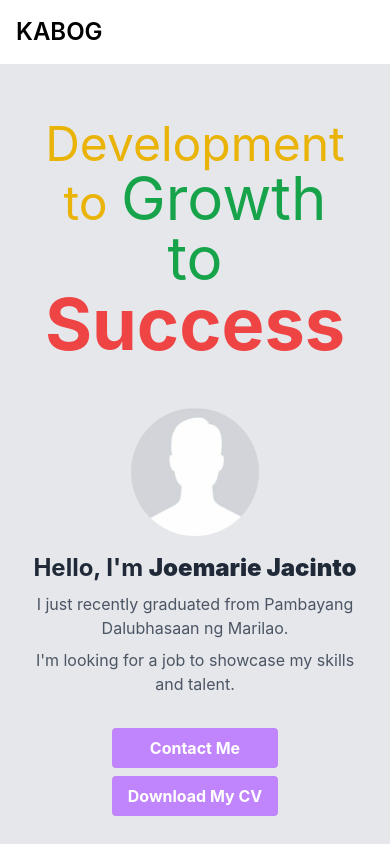
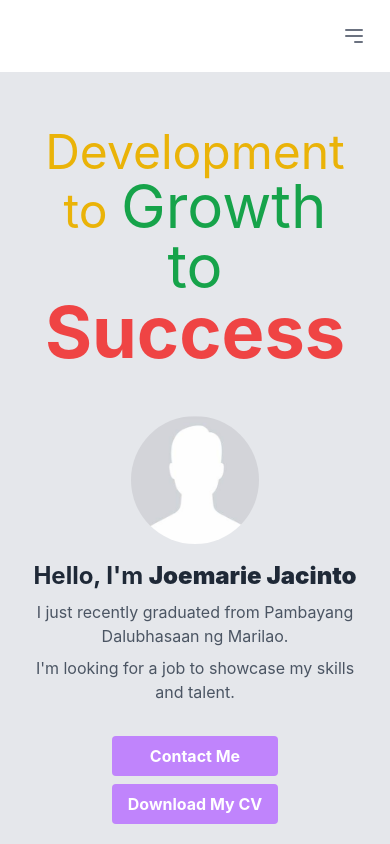
Before and after one commit to 8xers6/Joemarie_Portfolio, a React (Create React App) app: page / in a window 390 px wide. Shown: the top 844 px of the page. Built offline with nearby package versions, Linux system fonts and the light colour scheme.

Commit message:
Update Navbar.jsx

```diff
--- a/src/Navbar.jsx
+++ b/src/Navbar.jsx
@@ -1,35 +1,108 @@
-function Navbar(){
+import React, { useState, useEffect } from 'react';
 
+function Navbar() {
+  const [isOpen, setIsOpen] = useState(false);
 
-  return(
+  useEffect(() => {
+    const smoothScroll = (event) => {
+      event.preventDefault();
+      const targetId = event.target.getAttribute('href').substring(1);
+      const targetElement = document.getElementById(targetId);
+      if (targetElement) {
+        targetElement.scrollIntoView({
+          behavior: 'smooth',
+          block: 'start',
+        });
+      }
+    };
 
+    const navLinks = document.querySelectorAll('nav a');
+    navLinks.forEach((link) => {
+      link.addEventListener('click', smoothScroll);
+    });
 
-<nav class="bg-white border-gray-200 dark:bg-gray-900 sticky top-0" id="Navbar">
-  <div class="max-w-screen-xl flex flex-wrap items-center justify-between mx-auto p-4">
-        <span class="self-center text-2xl font-semibold whitespace-nowrap dark:text-white">KABOG</span>
-    <div class="hidden w-full md:block md:w-auto" id="navbar-default">
-      <ul class="font-medium flex flex-col p-4 md:p-0 mt-4 border border-gray-100 rounded-lg bg-gray-50 md:flex-row md:space-x-8 rtl:space-x-reverse md:mt-0 md:border-0 md:bg-white dark:bg-gray-800 md:dark:bg-gray-900 dark:border-gray-700">
+    return () => {
+      navLinks.forEach((link) => {
+        link.removeEventListener('click', smoothScroll);
+      });
+    };
+  }, []);
+
+  return (
+    <nav className="bg-white border-gray-200 dark:bg-gray-900 sticky top-0 z-50" id="Navbar">
+      <div className="max-w-screen-xl flex flex-wrap items-center justify-between mx-auto p-4">
+        <span className="self-center text-2xl font-semibold whitespace-nowrap dark:text-white"></span>
+
+        {/* Hamburger Menu Button */}
+        <button
+          onClick={() => setIsOpen(!isOpen)}
+          className="inline-flex items-center p-2 w-10 h-10 justify-center text-gray-500 rounded-lg md:hidden hover:bg-gray-100 focus:outline-none focus:ring-2 focus:ring-gray-200 dark:text-white dark:hover:bg-gray-700 dark:focus:ring-white"
+          aria-controls="navbar-default"
+          aria-expanded={isOpen}
+        >
+          <span className="sr-only">Open main menu</span>
+          <svg
+            className={`w-6 h-6 ${isOpen ? 'hidden' : 'block'}`}
+            aria-hidden="true"
+            fill="none"
+            stroke="currentColor"
+            viewBox="0 0 24 24"
+            xmlns="http://www.w3.org/2000/svg"
+          >
+            <path strokeLinecap="round" strokeLinejoin="round" strokeWidth="2" d="M4 6h16M4 12h16m-7 6h7"></path>
+          </svg>
+          <svg
+            className={`w-6 h-6 ${isOpen ? 'block' : 'hidden'}`}
+            aria-hidden="true"
+            fill="none"
+            stroke="currentColor"
+            viewBox="0 0 24 24"
+            xmlns="http://www.w3.org/2000/svg"
+          >
+            <path strokeLinecap="round" strokeLinejoin="round" strokeWidth="2" d="M6 18L18 6M6 6l12 12"></path>
+          </svg>
+        </button>
+
+        <div className={`w-full md:block md:w-auto ${isOpen ? 'block' : 'hidden'} md:flex md:items-center`} id="navbar-default">
+          <ul className="font-medium flex flex-col md:flex-row p-4 md:p-0 mt-4 border border-gray-100 rounded-lg bg-gray-50 md:bg-white dark:bg-gray-800 md:dark:bg-gray-900 md:border-0 dark:border-gray-700 md:space-x-8 rtl:space-x-reverse">
             <li>
-          <a href="#Aboutme" class="block py-2 px-3 text-white bg-blue-700 rounded md:bg-transparent md:text-blue-700 md:p-0 dark:text-white md:dark:text-blue-500" aria-current="page">Home</a>
+              <a
+                href="#Aboutme"
+                className="block py-2 px-3 text-white bg-blue-700 rounded md:bg-transparent md:text-blue-700 md:p-0 dark:text-white md:dark:text-blue-500"
+                aria-current="page"
+              >
+                Home
+              </a>
             </li>
             <li>
-          <a href="#Aboutme" class="block py-2 px-3 text-gray-900 rounded hover:bg-gray-100 md:hover:bg-transparent md:border-0 md:hover:text-blue-700 md:p-0 dark:text-white md:dark:hover:text-blue-500 dark:hover:bg-gray-700 dark:hover:text-white md:dark:hover:bg-transparent">About Me</a>
+              <a
+                href="#Somethingaboutme"
+                className="block py-2 px-3 text-gray-900 rounded hover:bg-gray-100 md:hover:bg-transparent md:border-0 md:hover:text-blue-700 md:p-0 dark:text-white md:dark:hover:text-blue-500 dark:hover:bg-gray-700 dark:hover:text-white md:dark:hover:bg-transparent"
+              >
+                About Me
+              </a>
             </li>
             <li>
-          <a href="#listofknown" class="block py-2 px-3 text-gray-900 rounded hover:bg-gray-100 md:hover:bg-transparent md:border-0 md:hover:text-blue-700 md:p-0 dark:text-white md:dark:hover:text-blue-500 dark:hover:bg-gray-700 dark:hover:text-white md:dark:hover:bg-transparent">Languages</a>
+              <a
+                href="#listofknown"
+                className="block py-2 px-3 text-gray-900 rounded hover:bg-gray-100 md:hover:bg-transparent md:border-0 md:hover:text-blue-700 md:p-0 dark:text-white md:dark:hover:text-blue-500 dark:hover:bg-gray-700 dark:hover:text-white md:dark:hover:bg-transparent"
+              >
+                Languages
+              </a>
             </li>
             <li>
-          <a href="#Contactme" class="block py-2 px-3 text-gray-900 rounded hover:bg-gray-100 md:hover:bg-transparent md:border-0 md:hover:text-blue-700 md:p-0 dark:text-white md:dark:hover:text-blue-500 dark:hover:bg-gray-700 dark:hover:text-white md:dark:hover:bg-transparent">Contact Me</a>
+              <a
+                href="#Contactme"
+                className="block py-2 px-3 text-gray-900 rounded hover:bg-gray-100 md:hover:bg-transparent md:border-0 md:hover:text-blue-700 md:p-0 dark:text-white md:dark:hover:text-blue-500 dark:hover:bg-gray-700 dark:hover:text-white md:dark:hover:bg-transparent"
+              >
+                Contact Me
+              </a>
             </li>
           </ul>
         </div>
       </div>
     </nav>
+  );
+}
 
-
-  );
-
-
-
-}
 export default Navbar;
```
Lines whose indentation alone changed are shown as unchanged.
